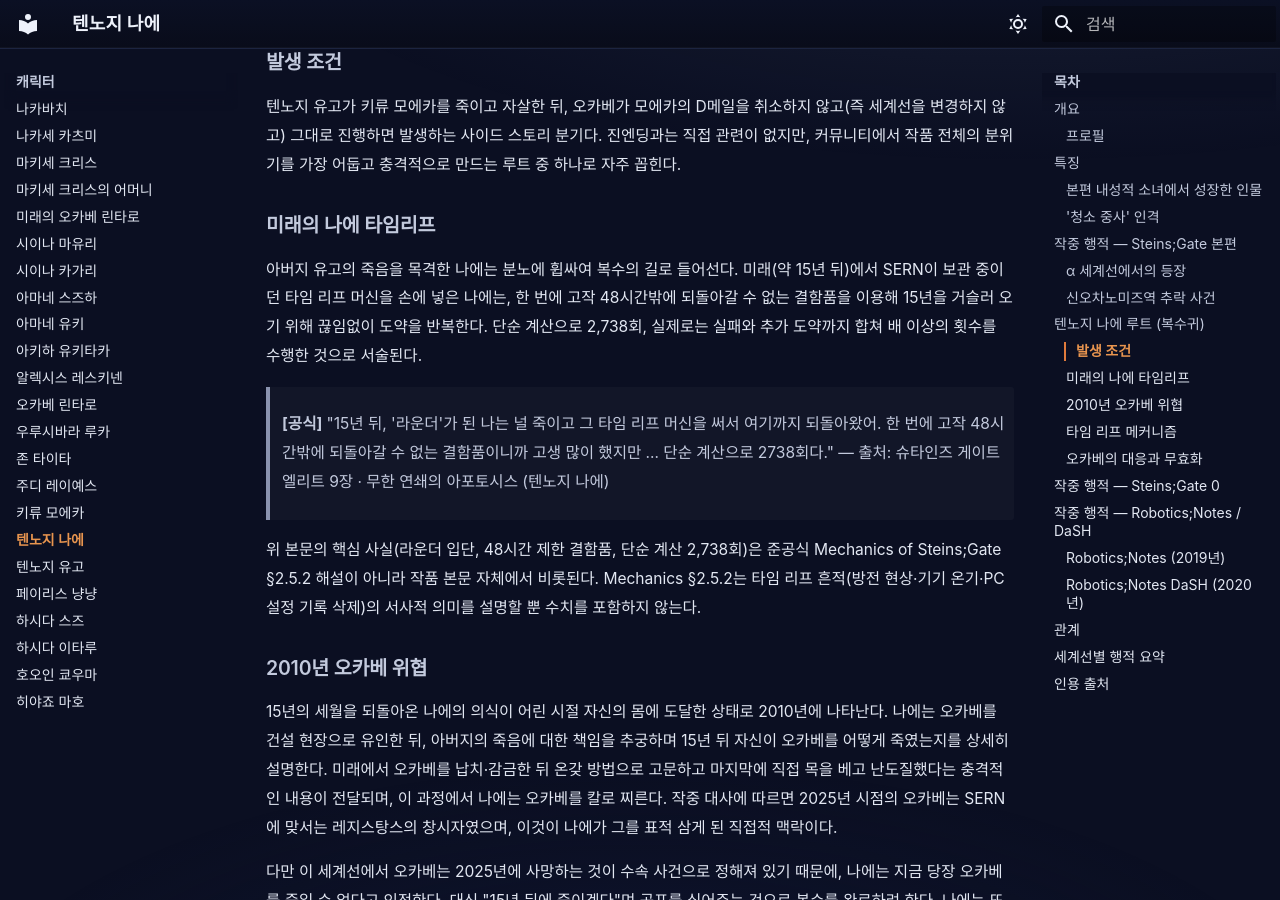
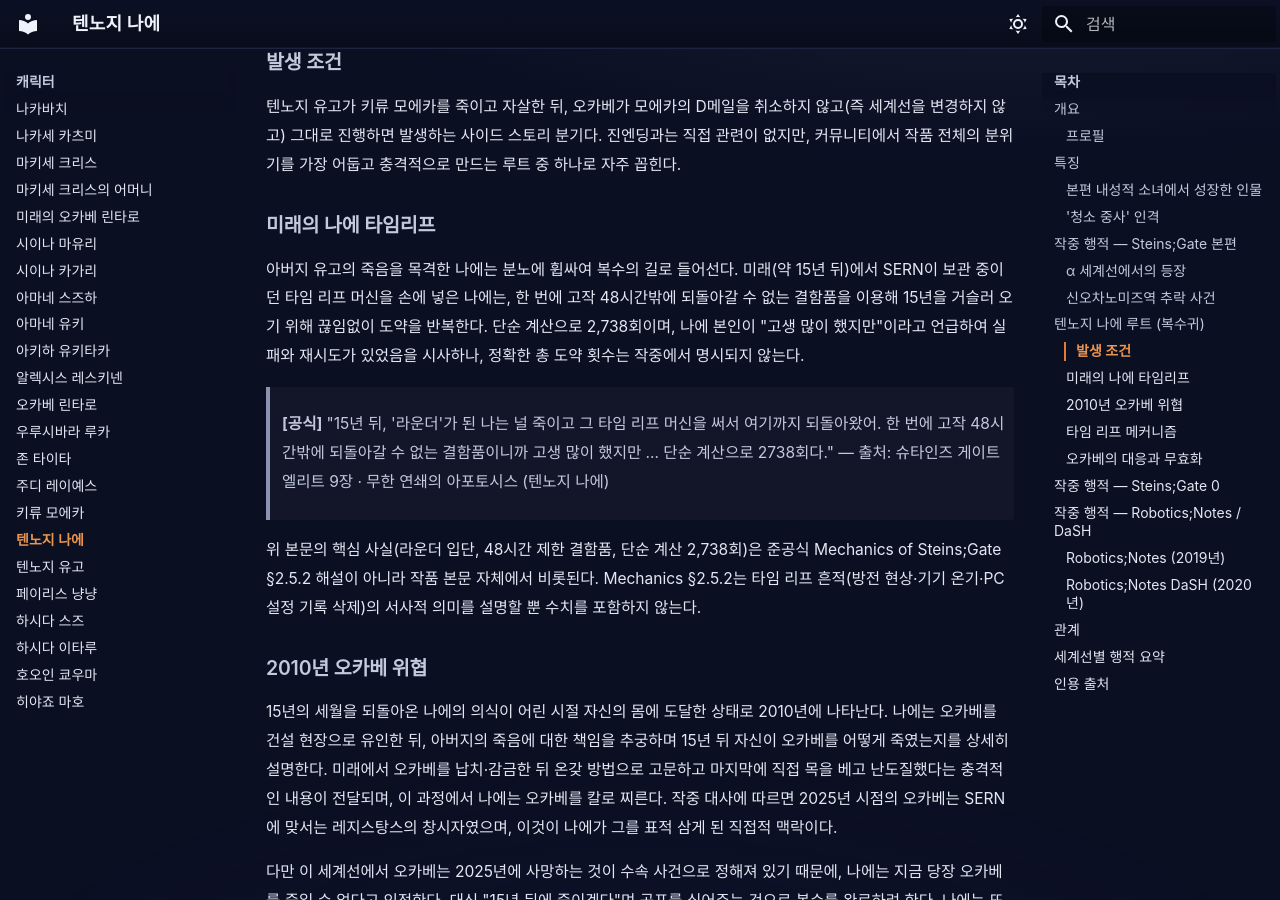
Before and after one commit to sgwiki/sgwiki.github.io, an MkDocs documentation site: the page built from wiki/캐릭터/텐노지-나에.md, in a window 1280 px wide and 900 px high, scrolled down 2724 px. Built offline with MkDocs 1.6.1 and Material for MkDocs 9.7.7, drawn with Linux system fonts in a browser that asks for light colours; some web fonts are replaced.

Commit message:
fix(wiki): 텐노지-나에 — P10 15869e98 패치 적용

```diff
--- a/wiki/캐릭터/텐노지-나에.md
+++ b/wiki/캐릭터/텐노지-나에.md
@@ -70,7 +70,7 @@ Steins;Gate 0에서 나에는 '청소 중사'라는 자칭을 사용한다. 이
 
 ### 미래의 나에 타임리프
 
-아버지 유고의 죽음을 목격한 나에는 분노에 휩싸여 복수의 길로 들어선다. 미래(약 15년 뒤)에서 SERN이 보관 중이던 타임 리프 머신을 손에 넣은 나에는, 한 번에 고작 48시간밖에 되돌아갈 수 없는 결함품을 이용해 15년을 거슬러 오기 위해 끊임없이 도약을 반복한다. 단순 계산으로 2,738회, 실제로는 실패와 추가 도약까지 합쳐 배 이상의 횟수를 수행한 것으로 서술된다.
+아버지 유고의 죽음을 목격한 나에는 분노에 휩싸여 복수의 길로 들어선다. 미래(약 15년 뒤)에서 SERN이 보관 중이던 타임 리프 머신을 손에 넣은 나에는, 한 번에 고작 48시간밖에 되돌아갈 수 없는 결함품을 이용해 15년을 거슬러 오기 위해 끊임없이 도약을 반복한다. 단순 계산으로 2,738회이며, 나에 본인이 "고생 많이 했지만"이라고 언급하여 실패와 재시도가 있었음을 시사하나, 정확한 총 도약 횟수는 작중에서 명시되지 않는다.
 
 > **[공식]** "15년 뒤, '라운더'가 된 나는 널 죽이고 그 타임 리프 머신을 써서 여기까지 되돌아왔어. 한 번에 고작 48시간밖에 되돌아갈 수 없는 결함품이니까 고생 많이 했지만 … 단순 계산으로 2738회다." — 출처: 슈타인즈 게이트 엘리트 9장 · 무한 연쇄의 아포토시스 (텐노지 나에)
 
```
